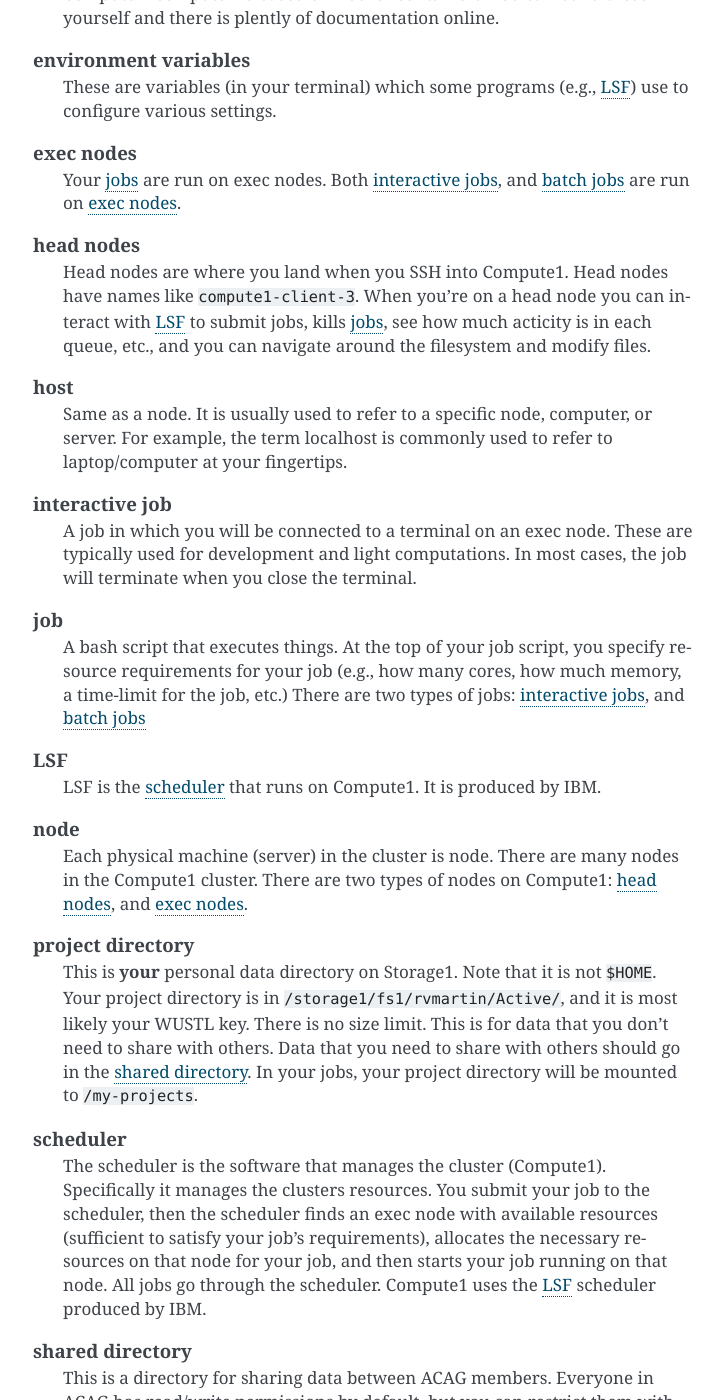
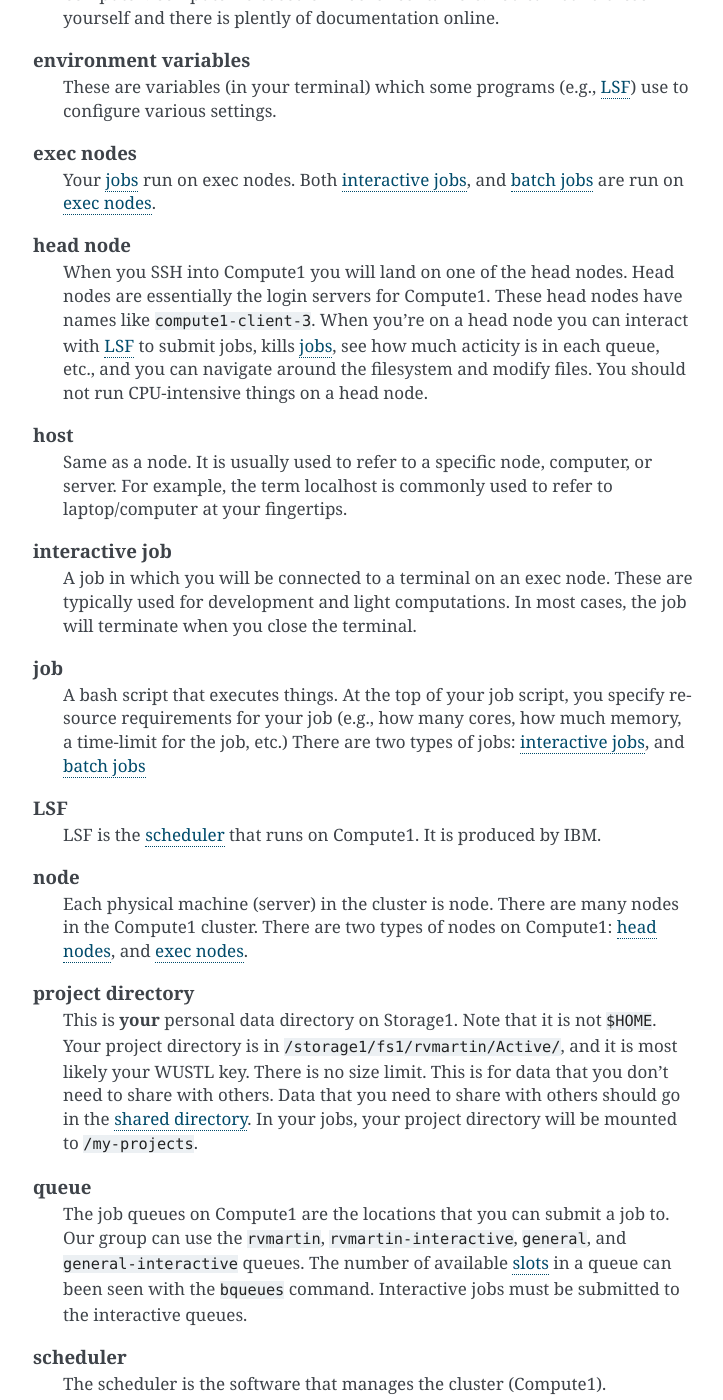
Before and after one commit to Atmospheric-Composition-Analysis-Group/Getting-Started, a Sphinx documentation site: the page built from source/glossary.rst, in a window 1280 px wide and 1400 px high, scrolled down 976 px. Shown: the whole window, without its empty margins (387-1110 px from the left). Built offline with Sphinx 7.4.7, drawn with Linux system fonts in a browser that asks for light colours.

Commit message:
more work

```diff
--- a/source/compute1_info.rst
+++ b/source/compute1_info.rst
@@ -9,6 +9,8 @@
 Quality tutorials for getting started with Linux:
 
 * `University of Surry's Unix Tutorial <http://www.ee.surrey.ac.uk/Teaching/Unix/index.html>`_ (tutorial 1-5 are good for our work)
+* vim
+* ssh
 
 Resources for learning about Compute1:
 
--- a/source/glossary.rst
+++ b/source/glossary.rst
@@ -13,15 +13,16 @@
 
    node
       Each physical machine (server) in the cluster is node. There are many nodes in the Compute1 cluster. There are two
-      types of nodes on Compute1: :term:`head nodes`, and :term:`exec nodes`.
+      types of nodes on Compute1: :term:`head nodes <head node>`, and :term:`exec nodes`.
 
-   head nodes
-      Head nodes are where you land when you SSH into Compute1. Head nodes have names like :code:`compute1-client-3`.
+   head node
+      When you SSH into Compute1 you will land on one of the head nodes. Head nodes are essentially the login servers for Compute1. These
+      head nodes have names like :code:`compute1-client-3`.
       When you're on a head node you can interact with :term:`LSF` to submit jobs, kills :term:`jobs <job>`, see how much acticity is in each queue, etc.,
-      and you can navigate around the filesystem and modify files.
+      and you can navigate around the filesystem and modify files. You should not run CPU-intensive things on a head node.
 
    exec nodes
-      Your :term:`jobs <job>` are run on exec nodes. Both :term:`interactive jobs <interactive job>`, and :term:`batch jobs <batch job>` are run on :term:`exec nodes`.
+      Your :term:`jobs <job>` run on exec nodes. Both :term:`interactive jobs <interactive job>`, and :term:`batch jobs <batch job>` are run on :term:`exec nodes`.
 
    job
       A bash script that executes things. At the top of your job script, you specify resource requirements for
@@ -87,3 +88,9 @@
 
    environment variables
       These are variables (in your terminal) which some programs (e.g., :term:`LSF`) use to configure various settings.
+
+   queue
+      The job queues on Compute1 are the locations that you can submit a job to. Our group can use the :code:`rvmartin`,
+      :code:`rvmartin-interactive`, :code:`general`, and :code:`general-interactive` queues. The number of available
+      :term:`slots <slot>` in a queue can been seen with the :code:`bqueues` command. Interactive jobs must be
+      submitted to the interactive queues.
--- a/source/index.rst
+++ b/source/index.rst
@@ -9,12 +9,14 @@
    getting_started/join_slack
    getting_started/get_compute1_access
    getting_started/first_time_setup
+   getting_started/submitting_a_job
 
 
 .. toctree::
    :maxdepth: 1
    :caption: Other resources:
 
+   b_commands
    compute1_info
    glossary
    contacts
```
Also changed, not shown: source/b_commands.rst (added, +8 -0 lines), source/getting_started/submitting_a_job.rst (added, +62 -0 lines).
